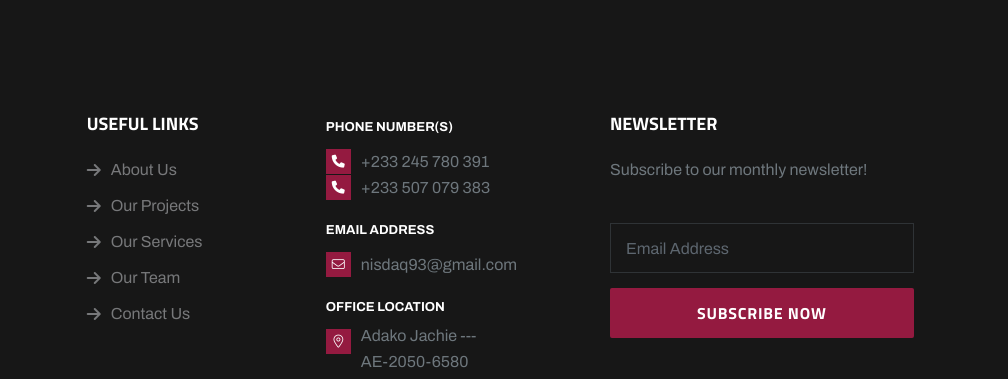
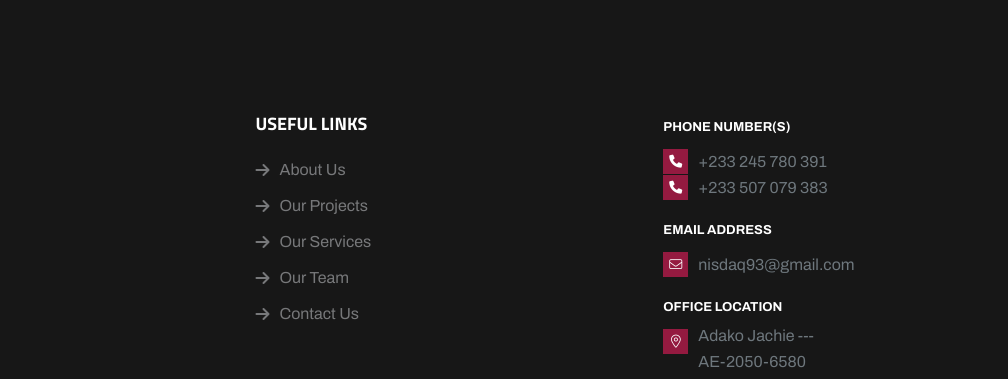
Before and after one commit to patterncraftgh/nisdaqgh, a plain HTML site: page contact.html in a window 1280 px wide. Shown: the part 2022-2401 px from the top of the page, 272-1280 px from the left. Drawn offline with Linux system fonts and the light colour scheme.

Commit message:
fixed #9; removed newsletter component from footer

```diff
--- a/contact.html
+++ b/contact.html
@@ -349,19 +349,6 @@
                                     <!-- single number end -->
                                 </div>
                             </div>
-                            <div class="single-footer-wized-two newsletter" data-sal="slide-up" data-sal-delay="550"
-                                data-sal-duration="800">
-                                <div class="footer-header-two newsletter">
-                                    <h6 class="title">Newsletter</h6>
-                                    <p class="letters">
-                                        Subscribe to our monthly newsletter!
-                                    </p>
-                                    <form class="subscribe-2-footer">
-                                        <input type="email" required placeholder="Email Address">
-                                        <button class="rts-btn btn-primary">Subscribe Now</button>
-                                    </form>
-                                </div>
-                            </div>
                         </div>
                         <!-- ,main footer area end -->
                     </div>
```
Also changed, not shown: about.html (+0 -13 lines), index.html (+0 -13 lines), project.html (+0 -13 lines), service.html (+0 -13 lines).
